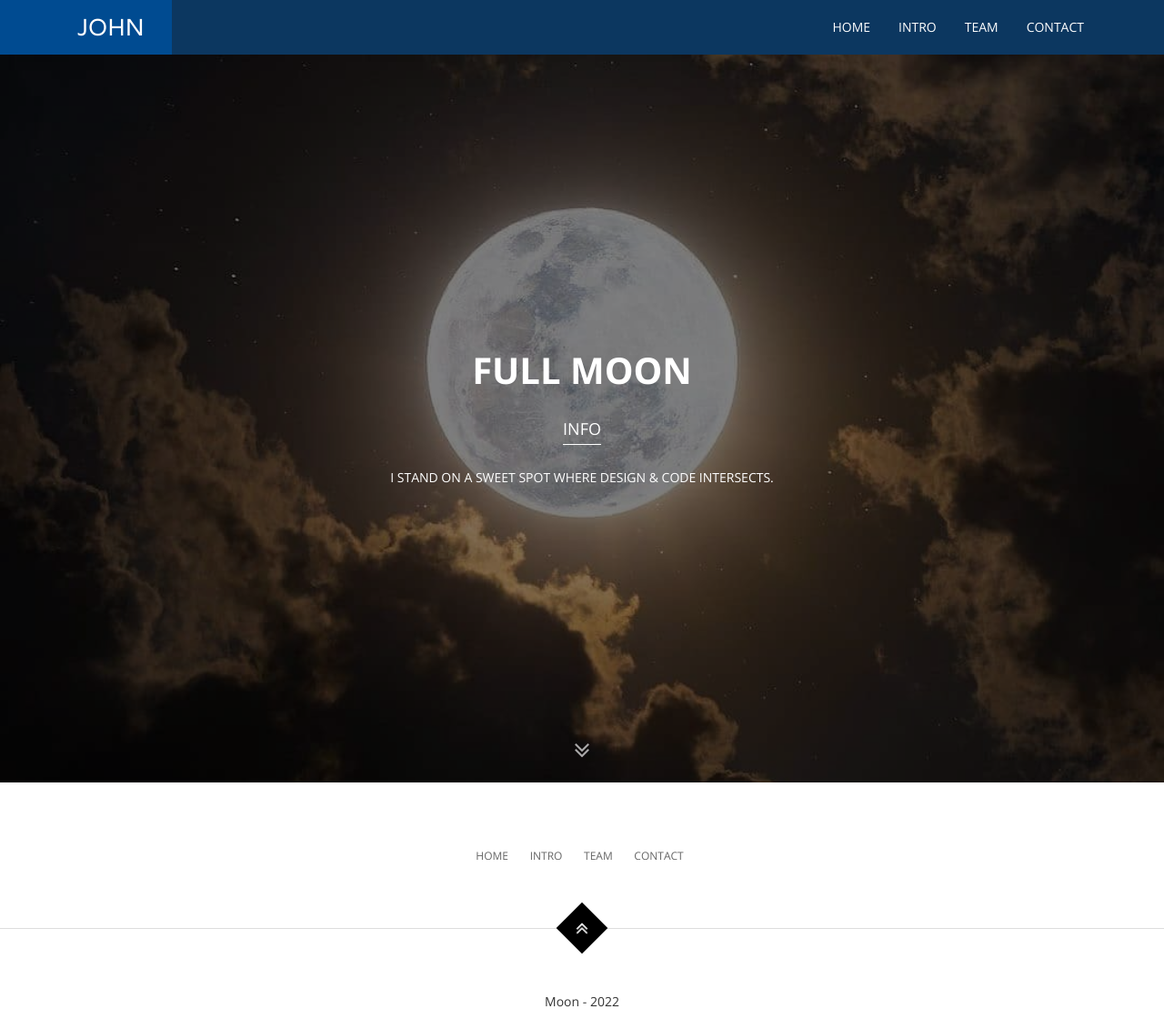
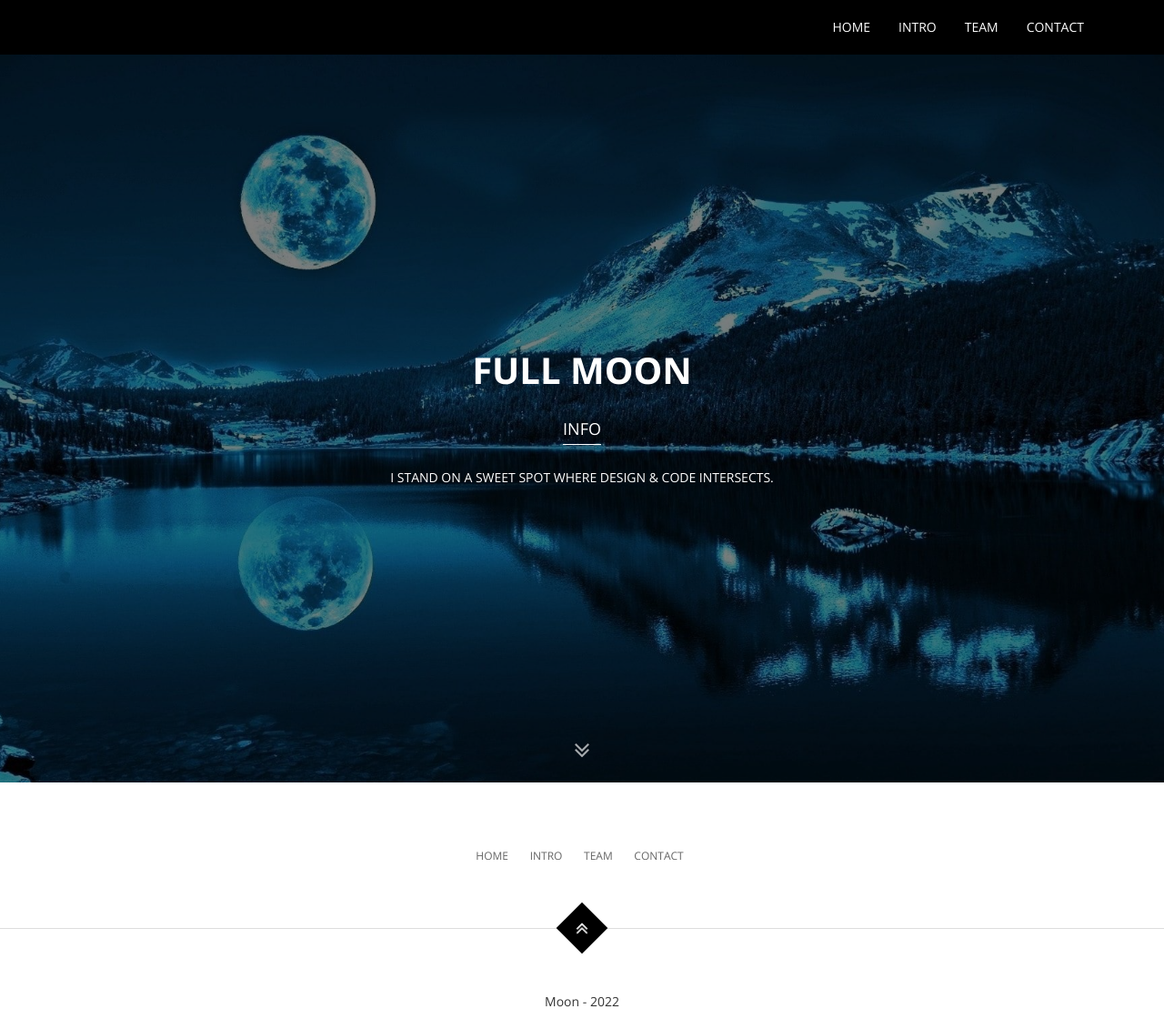
Before and after one commit to erdrinkaja/FullMoon, a Django app: page / in a window 1280 px wide. Shown: the top 1109 px of the page at 91% size. Run offline with Django 4.2, Linux system fonts and the light colour scheme; some libraries are stand-ins or nearby versions.

Commit message:
juli com

```diff
--- a/pages/templates/pages/_base.html
+++ b/pages/templates/pages/_base.html
@@ -44,7 +44,7 @@
 </head>
 <body>
         <!-- Header -->
-    <header id="masthead" class="site-header background-overlay">
+    <header id="masthead" class="site-header background-overlay ">
         <nav id="primary-navigation" class="site-navigation" data-spy="affix">
             <div class="container">
                 <div class="navbar-header page-scroll">
@@ -54,11 +54,6 @@
                         <span class="icon-bar"></span>
                         <span class="icon-bar"></span>
                     </button>
-
-                    <!-- Name -->
-                    <div class="page-scroll site-logo">
-                        <a href="#top">John</a>
-                    </div>
 
                 </div><!-- /.navbar-header -->
 
--- a/static/assets/css/style.css
+++ b/static/assets/css/style.css
@@ -306,7 +306,7 @@ html, body {
 
 /* Navigation */
 .site-navigation {
-  background-color: #196fc2;
+  background-color: black;
 }
 
 .site-navigation.affix {
@@ -425,7 +425,7 @@ html, body {
 /* HERO
 ================================================== */
 .hero {
-  background: url(../img/moon.jpeg) center no-repeat;
+  background: url(../img/moon3.jpeg) center no-repeat;
   height: 100%;
   width: 100%;
   display: table;
```
Also changed, not shown: static/assets/img/moon2.jpeg (added), static/assets/img/moon3.jpeg (added).
